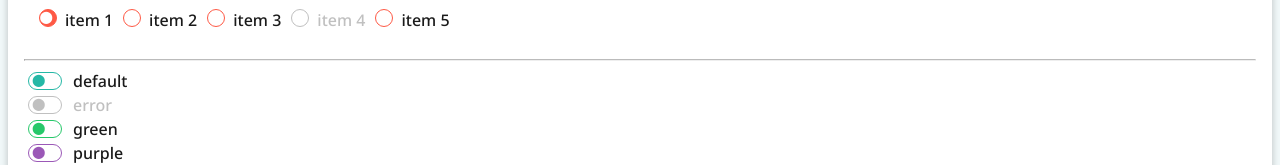
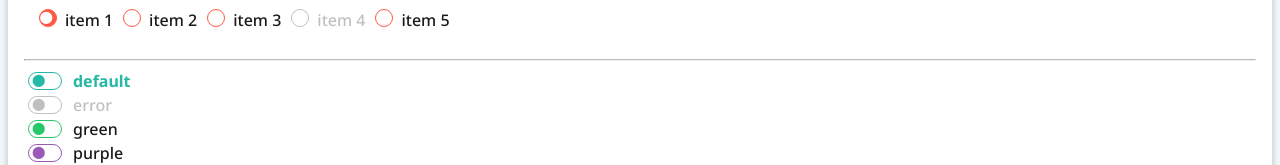
Before and after one commit to christianltdias/app, a Next.js app: page / in a window 1280 px wide. Shown: the part 313-478 px from the top of the page. Built offline with nearby package versions, Linux system fonts and the light colour scheme.

Commit message:
updated switch colors

```diff
--- a/app/page.tsx
+++ b/app/page.tsx
@@ -57,7 +57,7 @@ export default function Page() {
       />
 
       <Divider />
-      <Switch value={isChecked} onChange={setChecked}>default</Switch>
+      <Switch value={isChecked} onChange={setChecked} colored>default</Switch>
       <Switch disabled color="error" value={isChecked} onChange={setChecked}>error</Switch>
       <Switch color="green" value={isChecked} onChange={setChecked}>green</Switch>
       <Switch color="purple" value={isChecked} onChange={setChecked}>purple</Switch>
--- a/shared/controls/inputs/switch/switch.module.sass
+++ b/shared/controls/inputs/switch/switch.module.sass
@@ -3,11 +3,15 @@
 @import '../../../../styles/mixins'
 
 $checkbox-colors: ("green": #27C86A, "error": #FE5945, "warning": #FEA50A, "default": #25B8A6, "purple": #9B58B7)
+$disabled-color: #c0c0c0
 
 @each $name, $color in $checkbox-colors
   @include switch-animation-to(to-#{$name}, $color)
   @include switch-animation-from(from-#{$name}, $color)
 
+
+@include switch-animation-to('to-white', #fff)
+@include switch-animation-from('from-white', $disabled-color)
 
 .container
   display: flex
@@ -27,30 +31,13 @@ $checkbox-colors: ("green": #27C86A, "error": #FE5945, "warning": #FEA50A, "defa
       border: 1px solid $color
       outline: none
       cursor: pointer
+      position: relative
 
-      &:hover:not(:disabled):not(:checked)
-        background-color: rgb($color, .2)
-
-      &:checked
-        background-color: $color
-        position: relative
-
-        &::before
-          content: "\2B24"
-          font-size: 12px
-          position: absolute
-          bottom: 1px
-          @include animate(to-#{$name}, .3s)
-
-      &:not(checked)
-        position: relative
-
-        &::before
-          content: "\2B24"
-          font-size: 12px
-          position: absolute
-          bottom: 1px
-          @include animate(from-#{$name}, .3s)
+      &::before
+        content: "\2B24"
+        font-size: 12px
+        position: absolute
+        bottom: 1px
 
       + label
         font-size: 16px
@@ -62,14 +49,30 @@ $checkbox-colors: ("green": #27C86A, "error": #FE5945, "warning": #FEA50A, "defa
           color: $color
           font-weight: bold
 
+      &:not(:disabled)
+        &:hover
+          background-color: rgb($color, .2)
+
+        &:checked
+          background-color: $color
+
+          &::before
+            @include animate(to-#{$name}, .3s)
+
+        &:not(checked)::before
+          @include animate(from-#{$name}, .3s)
+
       &:disabled
         border-color: #c0c0c0
 
         &:checked
           background-color: #c0c0c0
 
-        &:not(:checked)::before
-          color: #c0c0c0 !important
+          &::before
+            @include animate(to-white, .3s)
+
+        &:not(checked)::before
+          @include animate(from-white, .3s)
 
         + label
           color: #c0c0c0
```
